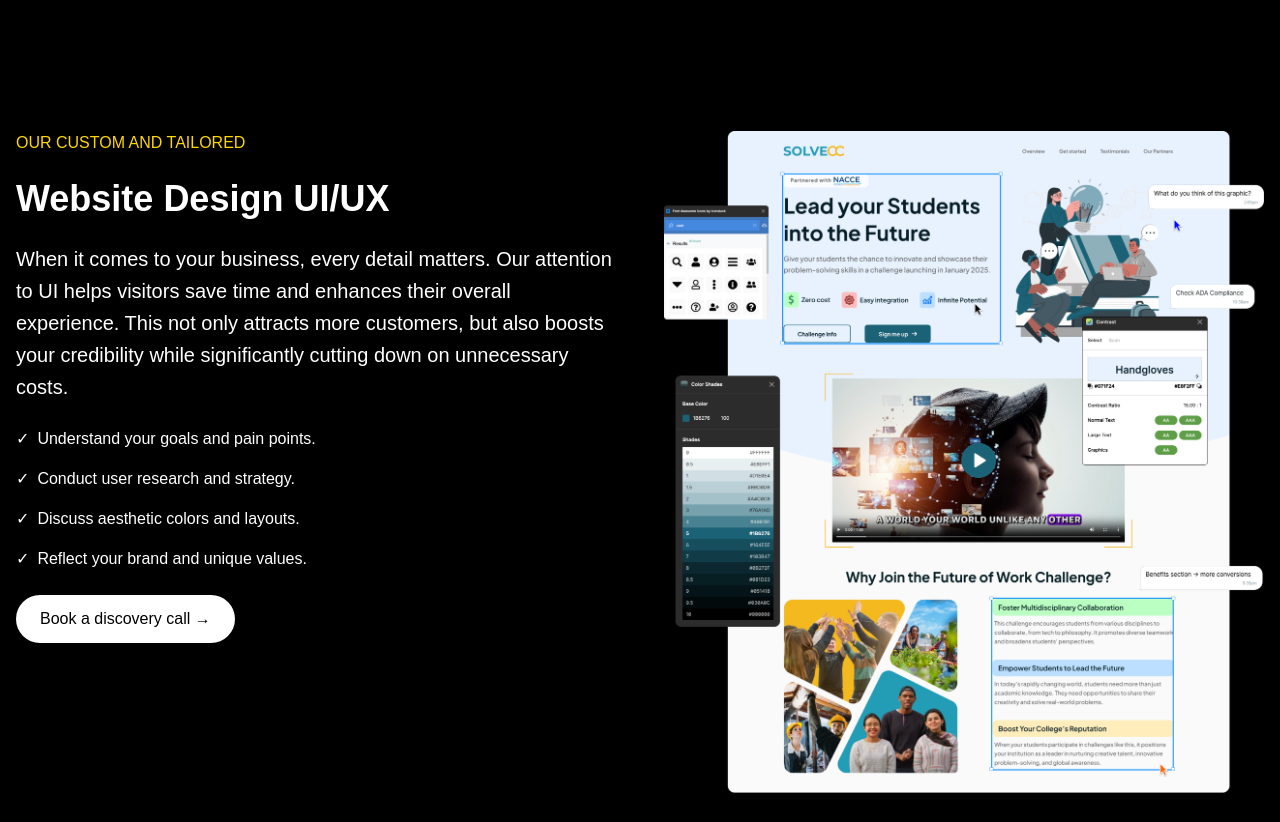
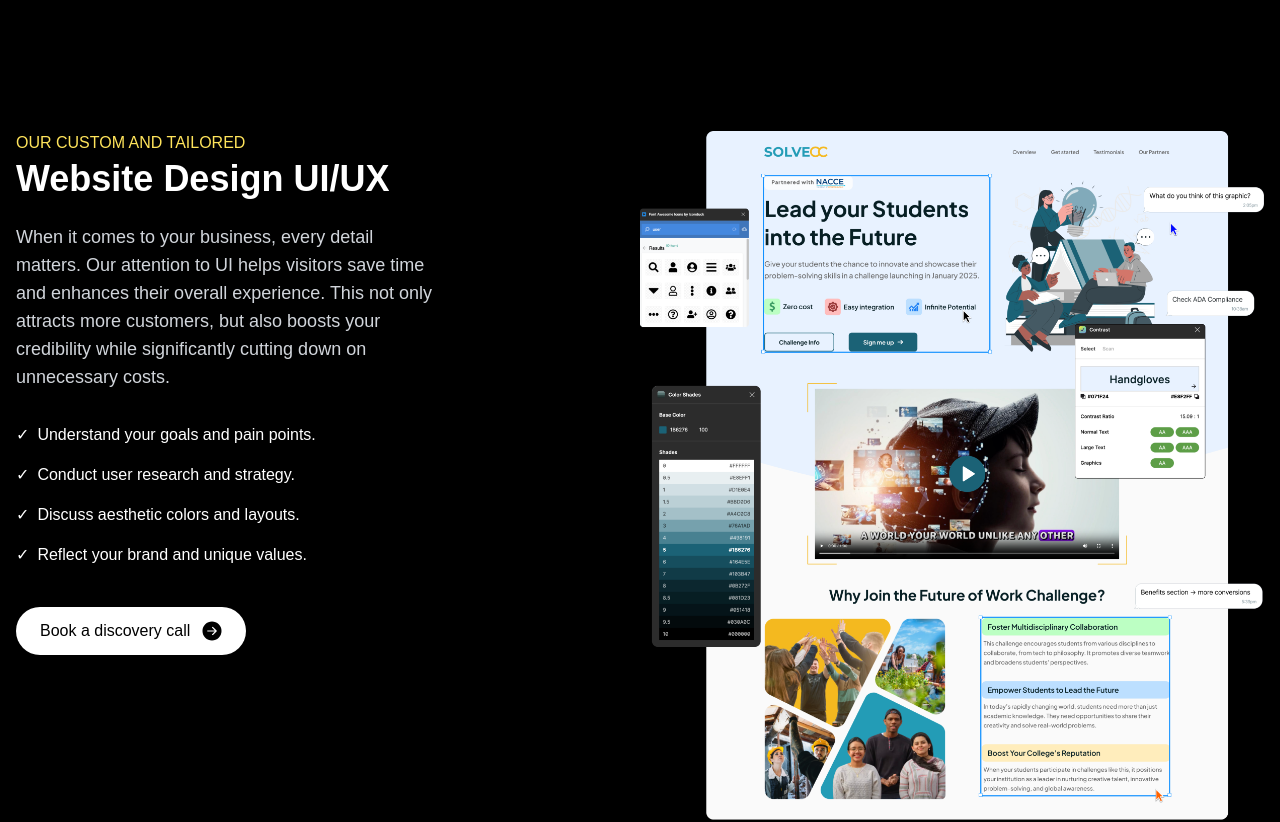
Before and after one commit to Visions-to-Visuals/v2v-website, a Next.js app: page / in a window 1280 px wide. Shown: the part 1260-2082 px from the top of the page. Built offline with nearby package versions, Linux system fonts and the light colour scheme.

Commit message:
feat: style the UI UX design

```diff
--- a/src/components/sections/UIUXDesign.tsx
+++ b/src/components/sections/UIUXDesign.tsx
@@ -3,18 +3,19 @@ import Image from 'next/image'
 export function UIUXDesign() {
   return (
     <section className="flex items-center justify-center w-full bg-black text-white py-20">
-      <div className="flex flex-col lg:flex-row max-w-7xl mx-auto px-4 gap-12">
+      <div className="flex flex-col lg:flex-row max-w-7xl mx-auto px-4 gap-12 justify-between">
         {/* Left Column */}
-        <div className="flex flex-col gap-6 lg:w-1/2">
-          <span className="text-[#FFD700]">OUR CUSTOM AND TAILORED</span>
+        <div className="flex flex-col gap-6 lg:w-1/3">
+          <div className="flex flex-col gap-1">
+            <span className="text-[#FFE45B]">OUR CUSTOM AND TAILORED</span>
+            <h2 className="text-4xl">Website Design UI/UX</h2>
+          </div>
 
-          <h2 className="text-4xl">Website Design UI/UX</h2>
-
-          <p>
+          <p className="text-lg text-gray-300">
             When it comes to your business, every detail matters. Our attention to UI helps visitors save time and enhances their overall experience. This not only attracts more customers, but also boosts your credibility while significantly cutting down on unnecessary costs.
           </p>
 
-          <ul className="flex flex-col gap-4">
+          <ul className="flex flex-col gap-4 text-white mt-2">
             <li className="flex items-center gap-2">
               <span>✓</span>
               Understand your goals and pain points.
@@ -33,8 +34,15 @@ export function UIUXDesign() {
             </li>
           </ul>
 
-          <button className="flex items-center gap-2 bg-white text-black px-6 py-3 rounded-full w-fit">
-            Book a discovery call →
+          <button className="flex items-center gap-3 bg-white text-black px-6 py-3 mt-4 rounded-full w-fit hover:bg-gray-100 transition-colors">
+            Book a discovery call
+            <Image
+              src="/assets/arrow.svg"
+              alt="Arrow"
+              width={20}
+              height={20}
+              className="w-5 h-5"
+            />
           </button>
         </div>
 
```
